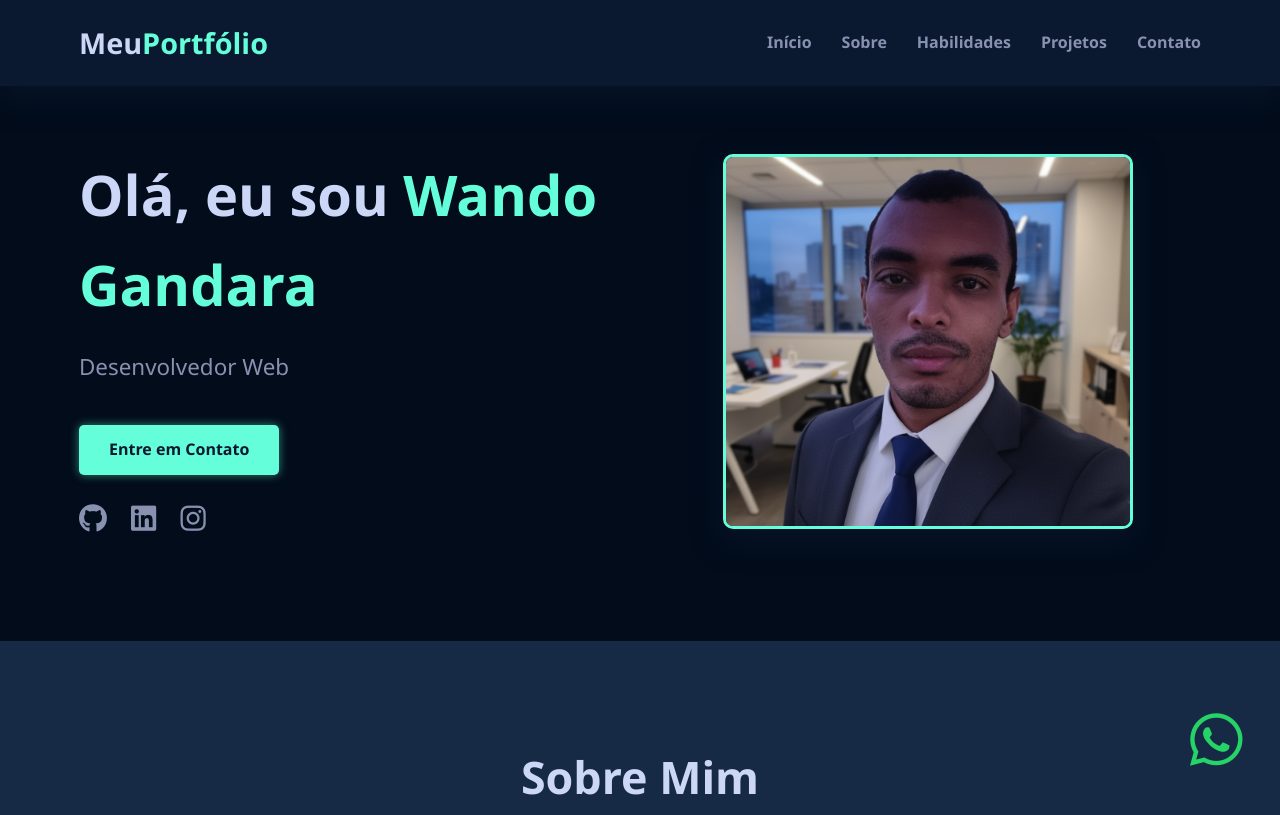
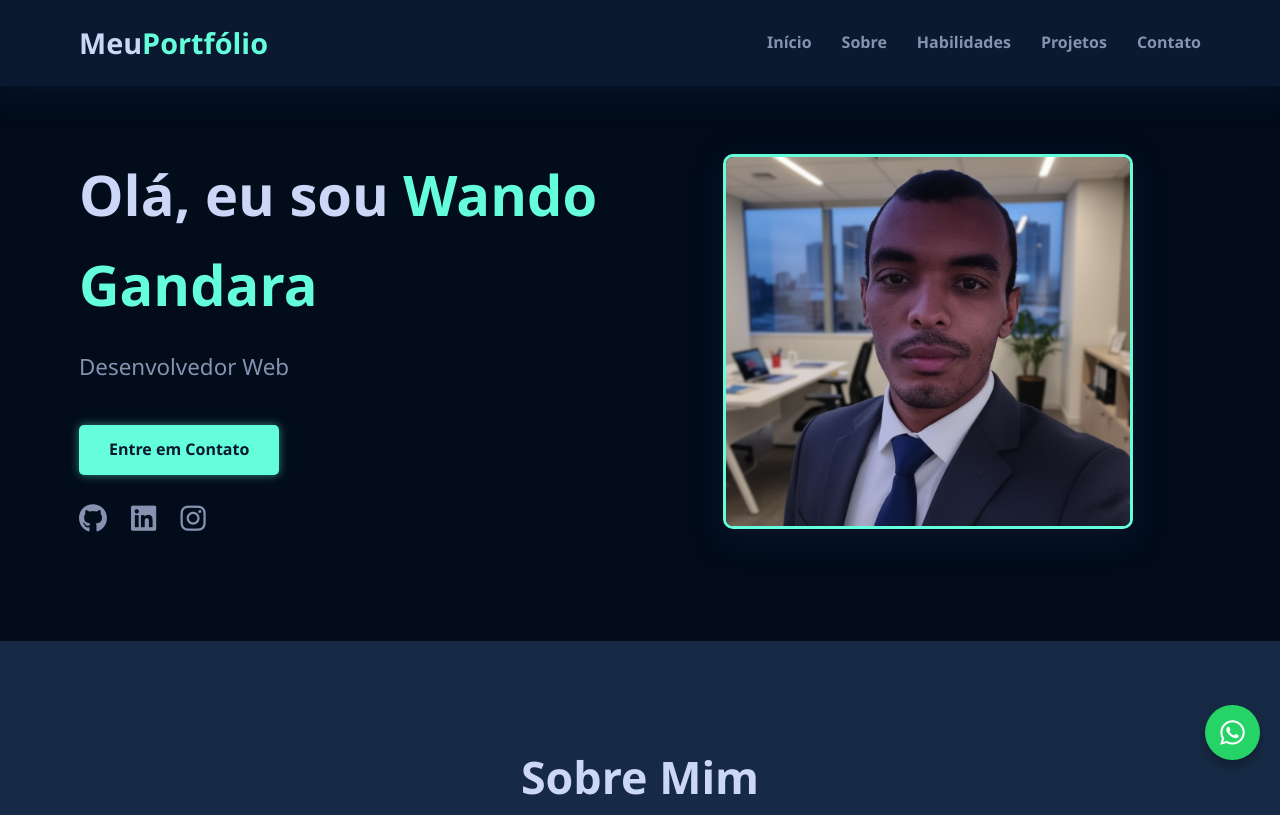
Before and after one commit to Wandogandara/portifolio, a plain HTML site: page index.html in a window 1280 px wide. Shown: the top 815 px of the page. Drawn offline with Linux system fonts and the light colour scheme.

Commit message:
melhoria no icone do whatsapp

```diff
--- a/index.html
+++ b/index.html
@@ -204,10 +204,11 @@
 
         </div>
   </div>
-        <div class="social-icons">
-            <a href="https://wa.me/5563992806726?text=Olá, tudo bem? Gostaria de solicitar mais informações sobre o serviço oferecido." target="_blank"><i class="fa-brands fa-whatsapp"></i></a>
-
-        </div>
+       <div class="social-icons-container">
+    <a href="https://wa.me/5563992806726?text=Olá, tudo bem? Gostaria de solicitar mais informações sobre o serviço oferecido." target="_blank" class="social-icon whatsapp">
+        <i class="fa-brands fa-whatsapp"></i>
+    </a>
+</div>
     </section>
 
     <footer>
--- a/style.css
+++ b/style.css
@@ -443,18 +443,45 @@ nav {
     margin-bottom: 10px;
 }
 
-/* Floating WhatsApp */
-.fa-whatsapp {
+
+
+/* Container que envolve os ícones */
+.social-icons-container {
+
     position: fixed;
-    bottom: 30px; /* Afastei um pouco do rodapé */
-    right: 30px;
+    bottom: 40px;
+    right: 20px;
     z-index: 1000;
-    width: 60px; /* Aumentei o ícone */
-    height: 60px;
-    cursor: pointer;
-    font-size: 60px;
-    color: #25d366; /* Cor oficial do WhatsApp */
-    animation: flutuando 3s ease-in-out infinite;
+    display: flex;
+    justify-content: flex-end;
+}
+
+/* Estilo geral para todos os links de ícones sociais */
+.social-icon {
+    display: inline-flex;
+    align-items: center;
+    justify-content: center;
+    width: 55px; /* Tamanho ligeiramente maior para destaque */
+    height: 55px;
+    border-radius: 50%;
+    font-size: 28px; /* Ícone maior */
+    text-decoration: none;
+    color: white;
+    transition: background-color 0.3s ease, transform 0.3s ease;
+    margin-left: 10px; /* Espaçamento entre ícones, se houver mais */
+    box-shadow: 0 6px 12px rgba(0, 0, 0, 0.3); /* Adiciona uma sombra para o efeito flutuante */
+}
+
+/* Estilo específico para o WhatsApp */
+.social-icon.whatsapp {
+    background-color: #25D366; /* Cor oficial do WhatsApp */
+}
+
+/* Efeito ao passar o mouse */
+.social-icon:hover {
+    background-color: #1DA851;
+    transform: scale(1.1);
+    box-shadow: 0 8px 16px rgba(0, 0, 0, 0.4);
 }
 
 /* Footer */
```
